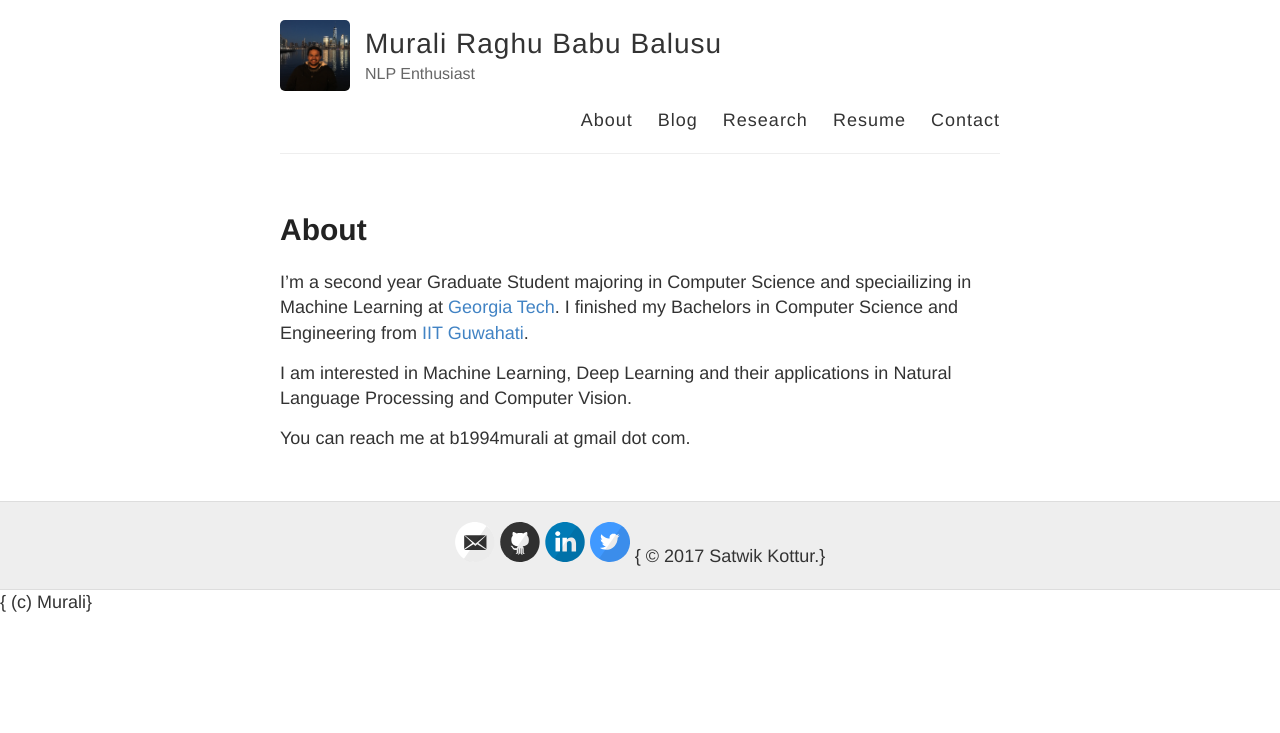
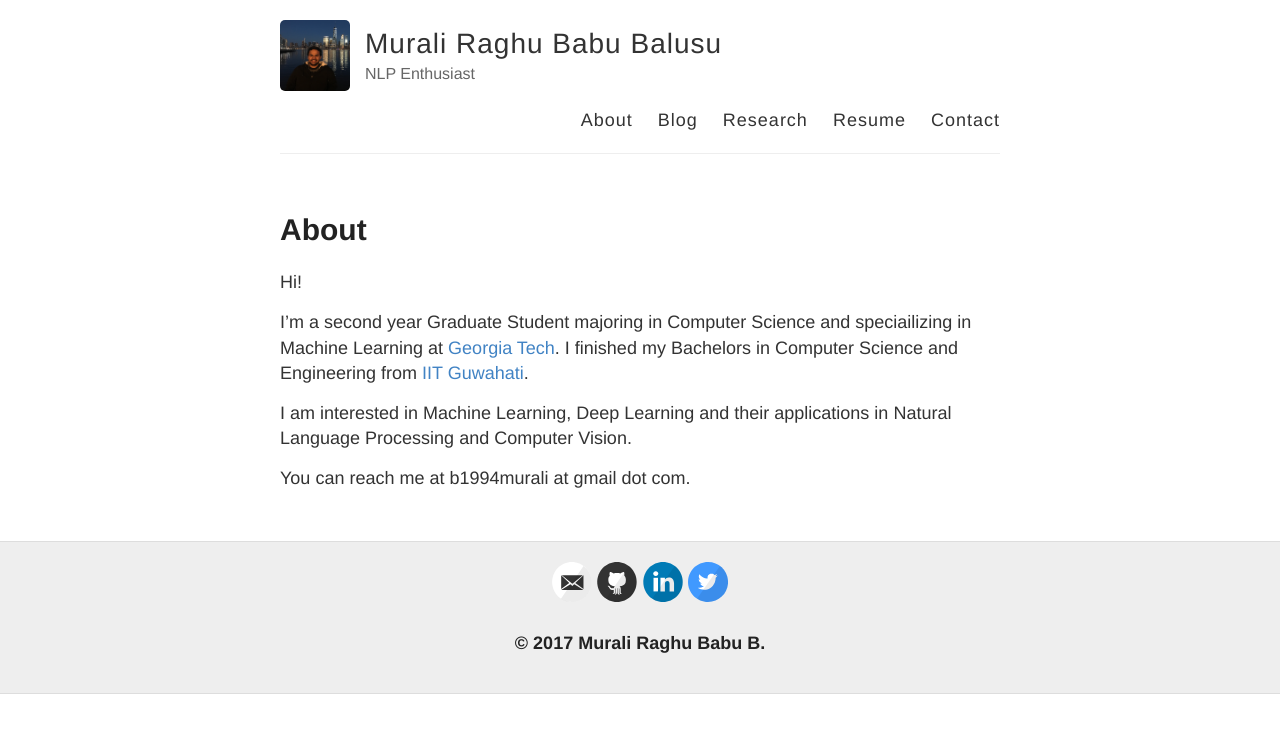
Before and after one commit to bmurali1994/bmurali1994.github.io, a Jekyll site: the page built from about.md, in a window 1280 px wide. Shown: the top 733 px of the page. Built offline with Jekyll 4.4.1, drawn with Linux system fonts in a browser that asks for light colours.

Commit message:
checking font size

```diff
--- a/_layouts/default.html
+++ b/_layouts/default.html
@@ -45,13 +45,9 @@
       <div class="container">
         <footer class="footer">
           {% include svg-icons.html %}
-          { © 2017 Satwik Kottur.}
+          <h5>© 2017 Murali Raghu Babu B.</h5>
         </footer>
       </div>
-    </div>
-
-    <div class='footer'>
-      { (c) Murali}
     </div>
 
     {% include analytics.html %}
--- a/about.md
+++ b/about.md
@@ -4,6 +4,8 @@ title: About
 permalink: /about/
 ---
 
+Hi!
+
 I'm a second year Graduate Student majoring in Computer Science and speciailizing in Machine Learning at [Georgia Tech](https://www.gatech.edu). I finished my Bachelors in Computer Science and Engineering from [IIT Guwahati](https://www.iitg.ac.in).
 
 I am interested in Machine Learning, Deep Learning and their applications in Natural Language Processing and Computer Vision.
```
